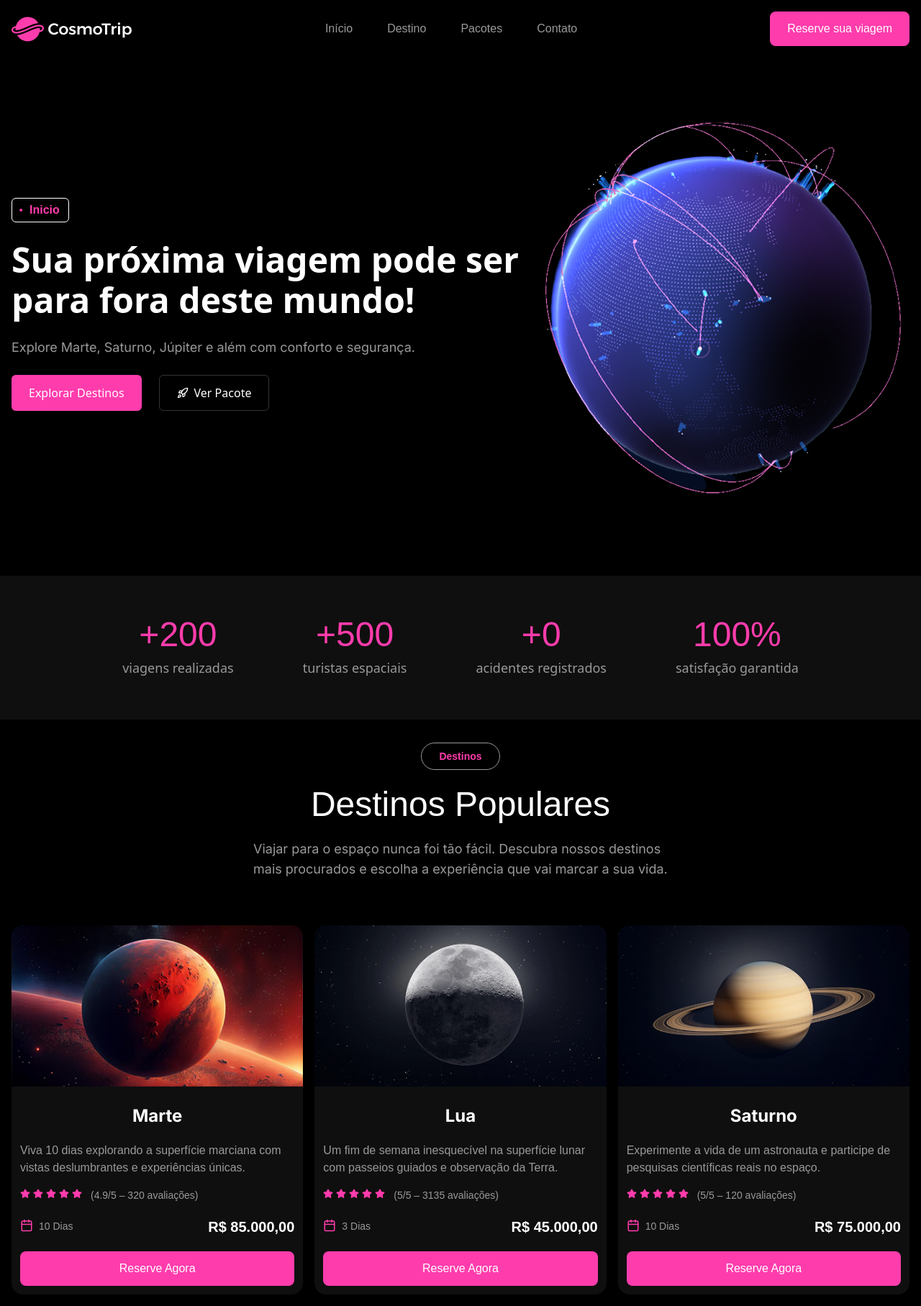
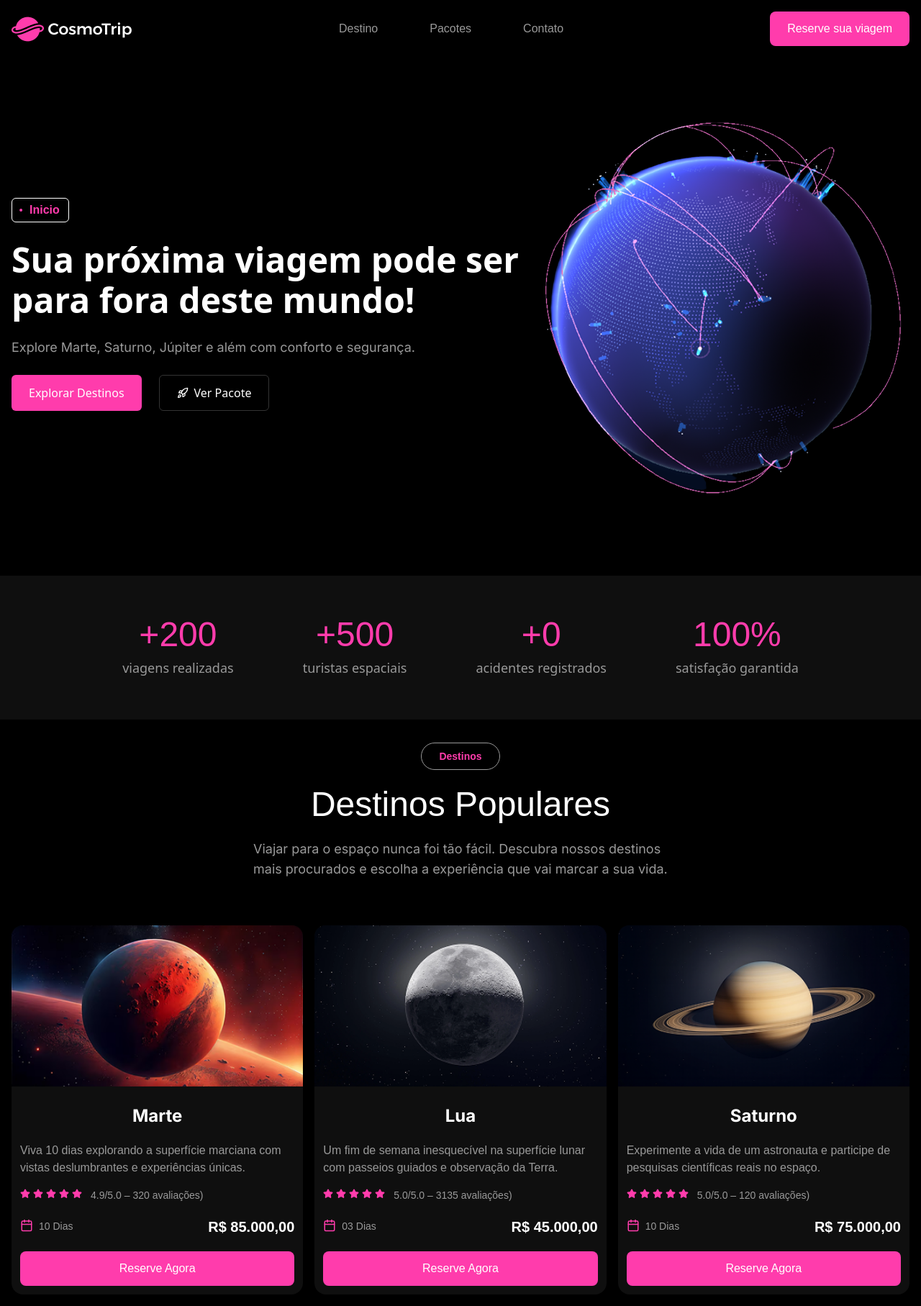
Before and after one commit to nohandev/cosmo-trip, a React (Vite) app: page / in a window 1280 px wide. Shown: the whole page at 72% size. Built offline with nearby package versions, Linux system fonts and the light colour scheme; a web font is replaced by a local one.

Commit message:
fix: navbar menu

```diff
--- a/src/components/Hero.tsx
+++ b/src/components/Hero.tsx
@@ -2,6 +2,13 @@ import Button from '@/components/ui/Button'
 import { Rocket, Dot } from 'lucide-react'
 
 const Hero = () => {
+
+  const scrollToSection = (id: string): void => {
+  document.getElementById(id)?.scrollIntoView({
+    behavior: 'smooth'
+  })
+}
+
   return (
     <section className='h-screen bg-black'>
       <div className='w-full max-w-8xl mx-auto p-4'>
@@ -13,17 +20,14 @@ const Hero = () => {
           </div>
 
           <nav>
-            <ul className='flex'>
-              <li className='text-gray cursor-pointer px-6 hover:text-pink hover:font-bold'>
-                Início
-              </li>
-              <li className='text-gray cursor-pointer px-6 hover:text-pink hover:font-bold'>
+            <ul className='flex gap-6'>
+              <li className='text-gray cursor-pointer px-6 hover:text-pink hover:underline' onClick={() => scrollToSection('destino')}>
                 Destino
               </li>
-              <li className='text-gray cursor-pointer px-6 hover:text-pink hover:font-bold'>
+              <li className='text-gray cursor-pointer px-6 hover:text-pink hover:underline'>
                 Pacotes
               </li>
-              <li className='text-gray cursor-pointer px-6 hover:text-pink hover:font-bold'>
+              <li className='text-gray cursor-pointer px-6 hover:text-pink hover:underline'>
                 Contato
               </li>
             </ul>
--- a/src/components/PopularDestinations.tsx
+++ b/src/components/PopularDestinations.tsx
@@ -1,5 +1,6 @@
 import Badge from '@/components/ui/Badge'
 import DestinationsCard from '@/components/ui/DestinationsCard'
+import { formatterToBrl } from '@/utils/utilities'
 
 const data = [
   {
@@ -61,11 +62,11 @@ const data = [
   }
 ]
 
-
+const formatCurrencyBRL: (value: number) => string = (value) => String(formatterToBrl.format(value))
 
 const PopularDestinations = () => {
   return (
-    <section className='bg-black min-h-screen'>
+    <section className='bg-black min-h-screen' id='destino'>
       <div className='w-full max-w-8xl mx-auto p-4'>
         <div className='py-4 w-full max-w-xl mx-auto flex flex-col items-center justify-center gap-6'>
           <Badge>Destinos</Badge>
@@ -80,9 +81,9 @@ const PopularDestinations = () => {
               name={name}
               description={description}
               img={img}
-              durationDays={durationDays}
-              price={price}
-              rating={rating}
+              durationDays={String(durationDays).padStart(2, '0')}
+              price={formatCurrencyBRL(price)}
+              rating={rating.toFixed(1)}
               reviews={reviews}/>
           ))}
         </section>
--- a/src/components/ui/DestinationsCard.tsx
+++ b/src/components/ui/DestinationsCard.tsx
@@ -1,14 +1,13 @@
 import { Star, Calendar } from 'lucide-react'
 import Button from '@/components/ui/Button'
-import { formatter } from '@/utils/utilities'
 
 interface DestinationsCardProps {
   name: string
   description: string
-  rating: number
-  reviews: number
-  durationDays: number
-  price: number
+  rating: number | string
+  reviews: number | string
+  durationDays: number | string
+  price: number | string
   img: {
     src: string,
     alt: string
@@ -58,7 +57,7 @@ img
 
               ))}
           </div>
-          <span className='text-sm text-gray'>{`(${rating}/5 – ${reviews} avaliações)`}</span>
+          <span className='text-sm text-gray'>{`${rating}/5.0 – ${reviews} avaliações)`}</span>
         </div>
 
         <div className='py-3 flex items-baseline justify-between'>
@@ -68,7 +67,7 @@ img
           </div>
 
           <div>
-            <p className='text-white text-xl font-bold'>{formatter.format(price)}</p>
+            <p className='text-white text-xl font-bold'>{price}</p>
           </div>
         </div>
 
--- a/src/index.css
+++ b/src/index.css
@@ -1,5 +1,9 @@
 @import url('https://fonts.googleapis.com/css2?family=Alexandria:wght@100..900&family=Inter:ital,opsz,wght@0,14..32,100..900;1,14..32,100..900&display=swap');
 @import 'tailwindcss';
+
+html {
+  scroll-behavior: smooth;
+}
 
 @theme {
   --color-*: initial;
--- a/src/utils/utilities.ts
+++ b/src/utils/utilities.ts
@@ -1,4 +1,4 @@
-export const formatter = new Intl.NumberFormat('pt-BR', {
+export const formatterToBrl = new Intl.NumberFormat('pt-BR', {
   style: 'currency',
   currency: 'BRL',
 })
```
